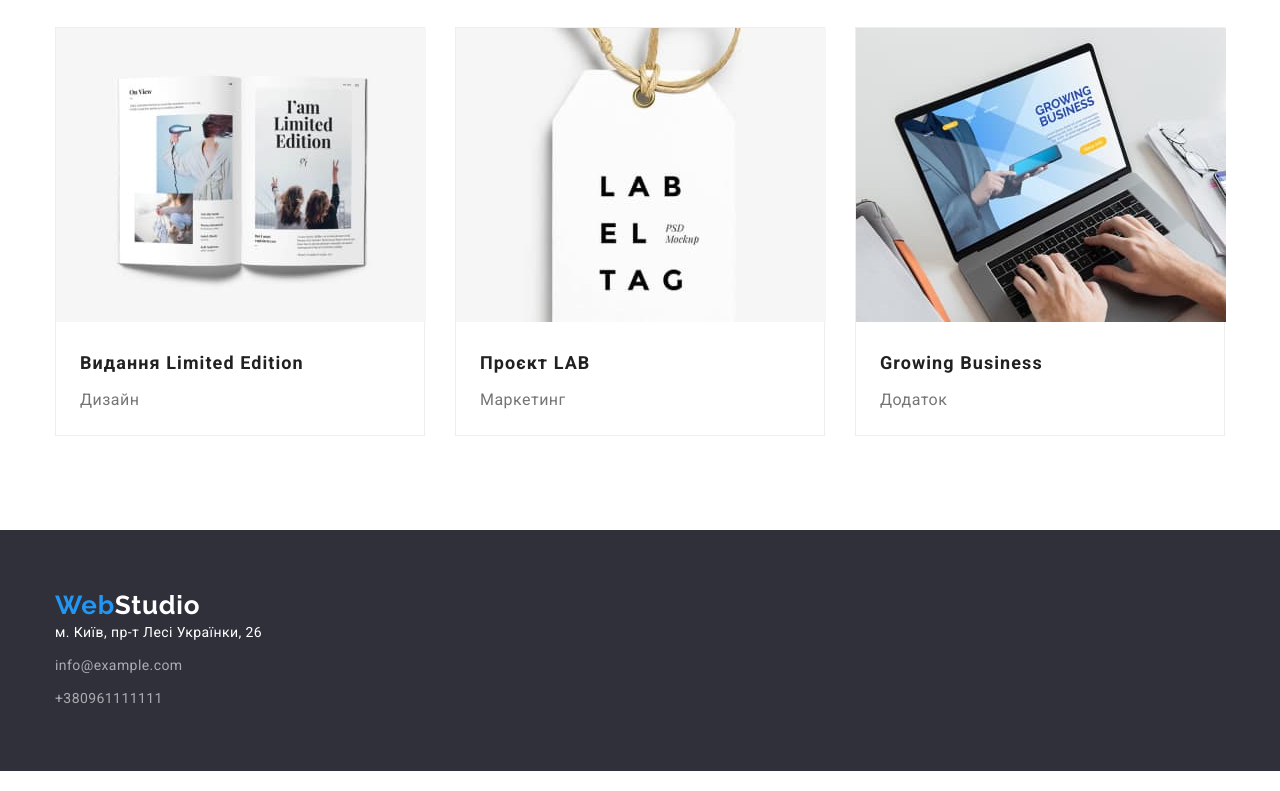
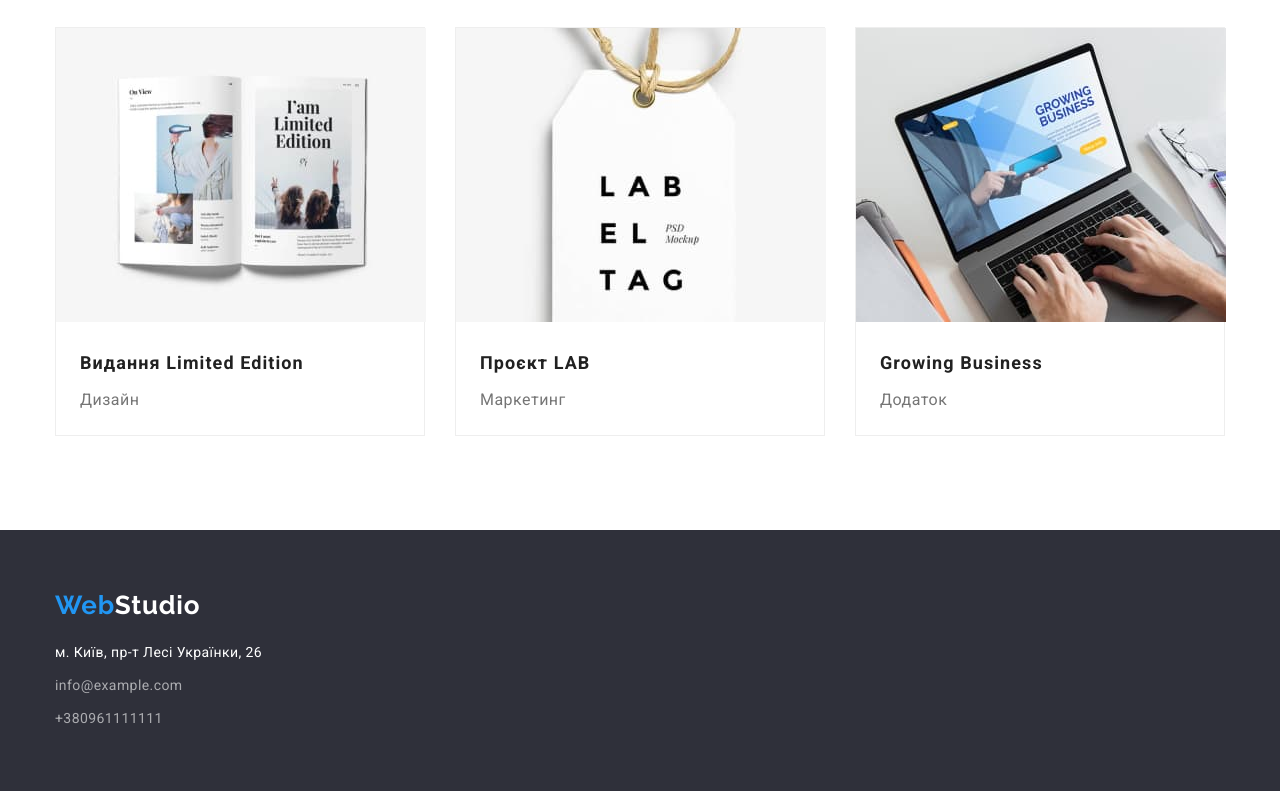
Before and after one commit to Sergeye05/goit-markup-hw-03, a plain HTML site: page portfolio.html in a window 1280 px wide. Shown: the part 1131-1922 px from the top of the page. Drawn offline with nearby package versions, Linux system fonts and the light colour scheme.

Commit message:
Add files via upload

```diff
--- a/portfolio.html
+++ b/portfolio.html
@@ -201,7 +201,7 @@
       <div class="container">
  <a class="footer-logo" href="./index.html">
           Web<span class="footer-logo-studio">Studio</a>
-      <address>
+      <address class="address style">
         <div class="footer-contacts">
            <ul class="address list">
           <li>
```
